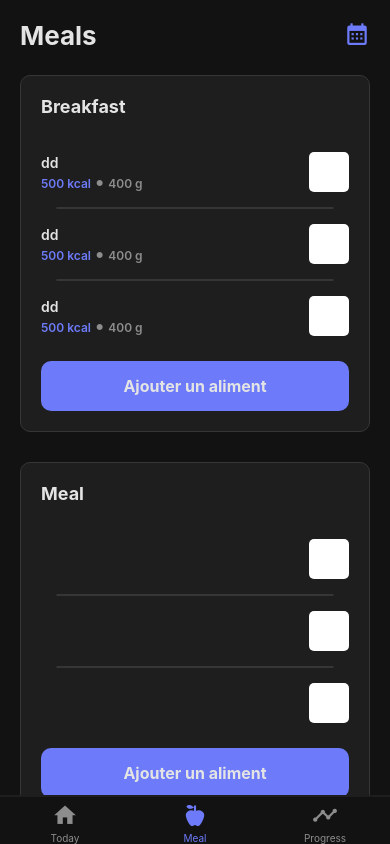
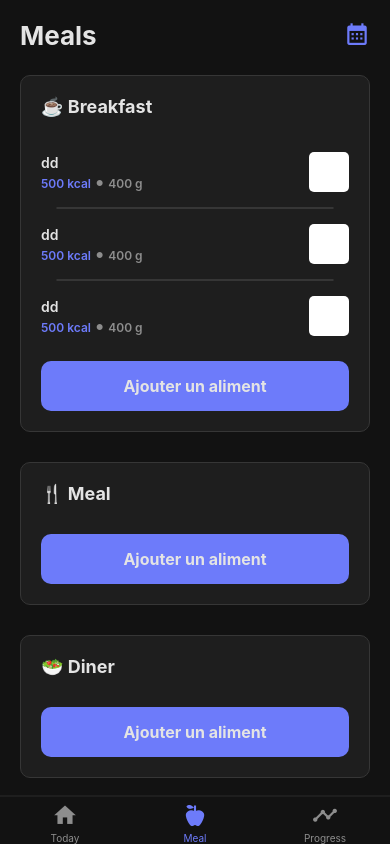
Before and after one commit to fbourdenet/nutrify, a React Native app: screen /Meal in a window 390 px wide. Built offline with nearby package versions, Linux system fonts and the light colour scheme.

Commit message:
added emojis in BasicSection

```diff
--- a/src/components/Food.tsx
+++ b/src/components/Food.tsx
@@ -27,8 +27,6 @@ const Food = ({ food }: FoodProps) => {
                     {food?.quantity &&
                         <Text style={[colors.secondarySubText, fonts.h6]}>{food?.quantity} g</Text>
                     }
-
-
                 </View>
             </View>
             <View style={styles.iconContainer}>
--- a/src/screens/MealScreen.tsx
+++ b/src/screens/MealScreen.tsx
@@ -20,7 +20,7 @@ const MealScreen = (props: Props) => {
       <ScrollView>
         <View style={globalStyle.container}>
           <BasicHeader title="Meals" icon={{ name: "calendar-month" }} />
-          <BasicSection subtitle='Breakfast'>
+          <BasicSection subtitle='☕ Breakfast'>
             <Food food={{
               name: "dd",
               icon: "",
@@ -52,28 +52,13 @@ const MealScreen = (props: Props) => {
             }} />
             <BasicButton title='Ajouter un aliment' action={() => navigation.navigate("SearchFoodScreen")} />
           </BasicSection>
-          <BasicSection subtitle='Meal'>
-            <Food />
-            <Divider />
-            <Food />
-            <Divider />
-            <Food />
+          <BasicSection subtitle='🍴 Meal'>
             <BasicButton title='Ajouter un aliment' action={() => navigation.navigate("SearchFoodScreen")} />
           </BasicSection>
-          <BasicSection subtitle='Diner'>
-            <Food />
-            <Divider />
-            <Food />
-            <Divider />
-            <Food />
+          <BasicSection subtitle='🥗 Diner'>
             <BasicButton title='Ajouter un aliment' action={() => navigation.navigate("SearchFoodScreen")} />
           </BasicSection>
-          <BasicSection subtitle='Snack'>
-            <Food />
-            <Divider />
-            <Food />
-            <Divider />
-            <Food />
+          <BasicSection subtitle='🍎 Snack'>
             <BasicButton title='Ajouter un aliment' action={() => navigation.navigate("SearchFoodScreen")} />
           </BasicSection>
         </View>
```
